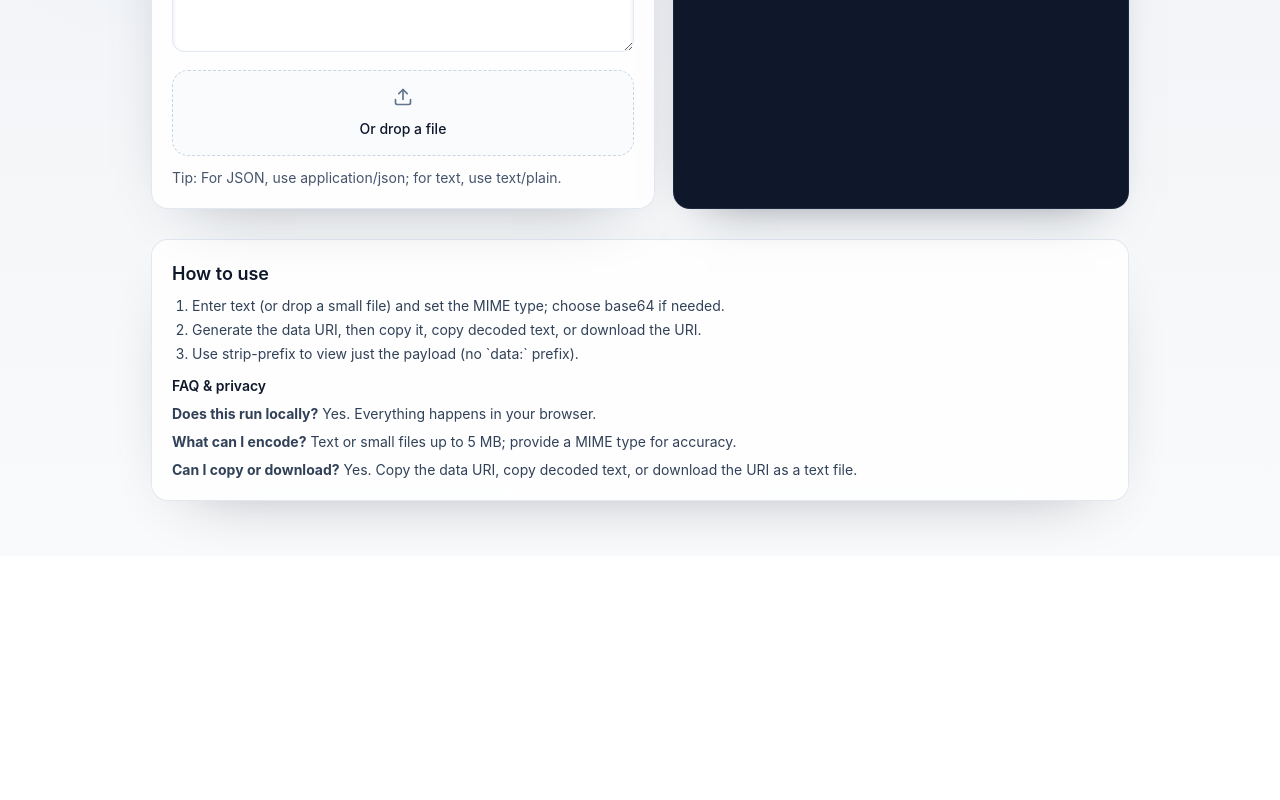
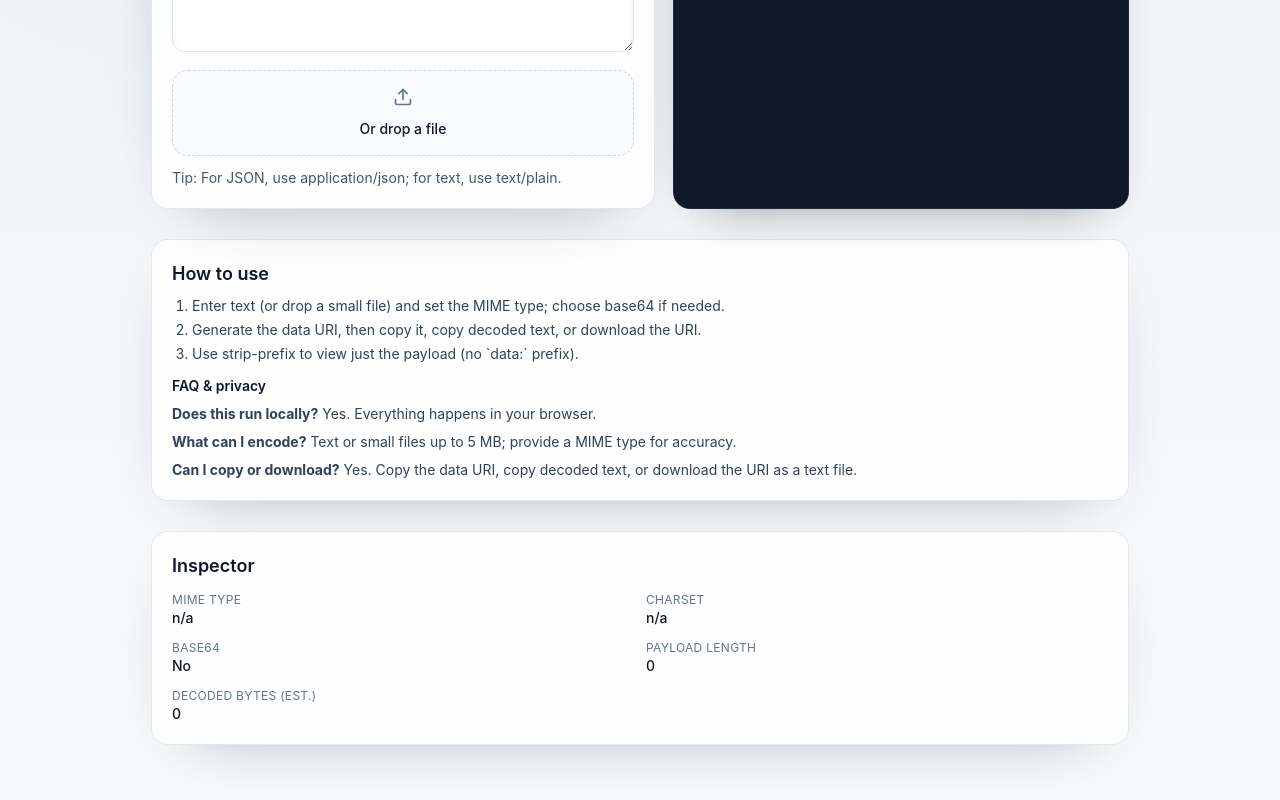
Before and after one commit to ChainPix/custom-website, a Next.js app: page /data-uri in a window 1280 px wide. Shown: the part 518-1318 px from the top of the page. Before the commit the page ends 1074 px from the top, so only its background shows below. Built offline with nearby package versions, Linux system fonts and the light colour scheme; no server answers.

Commit message:
Add data URI inspector panel

```diff
--- a/app/(tools)/data-uri/DATA_URI.md
+++ b/app/(tools)/data-uri/DATA_URI.md
@@ -14,6 +14,7 @@
 - Note: File uploads now prefer the file's MIME type unless the MIME field was edited.
 - Note: Copy failures now surface an error message for clipboard permission issues.
 - Note: Drag-and-drop now rejects multiple files with a clear error message.
+- Note: Added an Inspector panel showing parsed data URI parts and size estimates.
 
 ## Gaps / Risks
 - No drag-and-drop overlay or drop feedback.
--- a/app/(tools)/data-uri/client.tsx
+++ b/app/(tools)/data-uri/client.tsx
@@ -23,6 +23,21 @@ const base64ToText = (base64: string) => {
   return new TextDecoder().decode(bytes);
 };
 
+const estimateBase64Bytes = (base64: string) => {
+  const padding = base64.endsWith("==") ? 2 : base64.endsWith("=") ? 1 : 0;
+  return Math.max(0, Math.floor((base64.length * 3) / 4) - padding);
+};
+
+const estimateDecodedBytes = (payload: string) => {
+  try {
+    const decoded = decodeURIComponent(payload);
+    return new TextEncoder().encode(decoded).length;
+  } catch (err) {
+    console.warn("Decode estimate fallback", err);
+    return new TextEncoder().encode(payload).length;
+  }
+};
+
 const getPayloadFromOutput = (output: string, assumeBase64: boolean) => {
   if (!output) {
     return { payload: "", isBase64: false };
@@ -34,6 +49,54 @@ const getPayloadFromOutput = (output: string, assumeBase64: boolean) => {
     return { payload, isBase64: header.includes(";base64") };
   }
   return { payload: output, isBase64: assumeBase64 };
+};
+
+const parseDataUri = (output: string, assumeBase64: boolean) => {
+  if (!output) {
+    return {
+      mimeType: "n/a",
+      charset: "n/a",
+      isBase64: false,
+      payloadLength: 0,
+      decodedBytes: 0,
+    };
+  }
+
+  const { payload, isBase64 } = getPayloadFromOutput(output, assumeBase64);
+  if (!output.startsWith("data:")) {
+    return {
+      mimeType: "payload only",
+      charset: "n/a",
+      isBase64,
+      payloadLength: payload.length,
+      decodedBytes: isBase64 ? estimateBase64Bytes(payload) : estimateDecodedBytes(payload),
+    };
+  }
+
+  const commaIndex = output.indexOf(",");
+  const header = commaIndex >= 0 ? output.slice(5, commaIndex) : output.slice(5);
+  const segments = header.split(";").filter(Boolean);
+  let mimeType = "text/plain";
+  let charset = "n/a";
+
+  if (segments[0] && !segments[0].includes("=")) {
+    mimeType = segments[0];
+  }
+
+  for (const segment of segments) {
+    const [key, value] = segment.split("=");
+    if (key?.toLowerCase() === "charset" && value) {
+      charset = value;
+    }
+  }
+
+  return {
+    mimeType,
+    charset,
+    isBase64,
+    payloadLength: payload.length,
+    decodedBytes: isBase64 ? estimateBase64Bytes(payload) : estimateDecodedBytes(payload),
+  };
 };
 
 const encodeText = (text: string, mime: string, base64: boolean) => {
@@ -58,6 +121,7 @@ export default function DataUriClient() {
   const [isFileMode, setIsFileMode] = useState(false);
   const MAX_TEXT = 20000;
   const MAX_FILE = 5 * 1024 * 1024;
+  const inspector = parseDataUri(output, useBase64);
 
   const handleGenerate = () => {
     const trimmed = text;
@@ -357,6 +421,32 @@ export default function DataUriClient() {
           <p><strong>Can I copy or download?</strong> Yes. Copy the data URI, copy decoded text, or download the URI as a text file.</p>
         </div>
       </div>
+
+      <div className="rounded-2xl bg-white/90 p-5 shadow-[var(--shadow-soft)] ring-1 ring-slate-200">
+        <h2 className="text-lg font-semibold text-slate-900">Inspector</h2>
+        <div className="mt-3 grid gap-3 text-sm text-slate-700 sm:grid-cols-2">
+          <div>
+            <p className="text-xs uppercase tracking-wide text-slate-500">MIME type</p>
+            <p className="font-medium text-slate-900">{inspector.mimeType}</p>
+          </div>
+          <div>
+            <p className="text-xs uppercase tracking-wide text-slate-500">Charset</p>
+            <p className="font-medium text-slate-900">{inspector.charset}</p>
+          </div>
+          <div>
+            <p className="text-xs uppercase tracking-wide text-slate-500">Base64</p>
+            <p className="font-medium text-slate-900">{inspector.isBase64 ? "Yes" : "No"}</p>
+          </div>
+          <div>
+            <p className="text-xs uppercase tracking-wide text-slate-500">Payload length</p>
+            <p className="font-medium text-slate-900">{inspector.payloadLength.toLocaleString()}</p>
+          </div>
+          <div>
+            <p className="text-xs uppercase tracking-wide text-slate-500">Decoded bytes (est.)</p>
+            <p className="font-medium text-slate-900">{inspector.decodedBytes.toLocaleString()}</p>
+          </div>
+        </div>
+      </div>
     </main>
   );
 }
```
